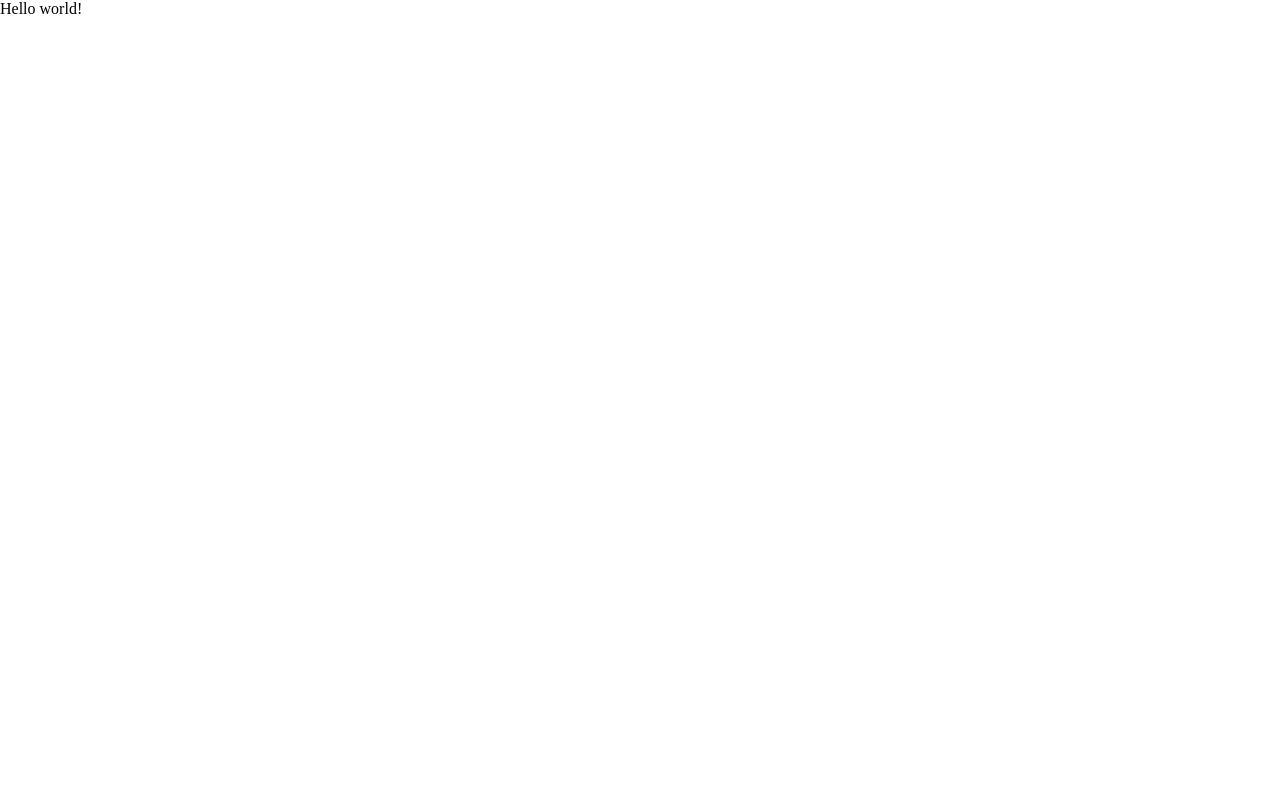
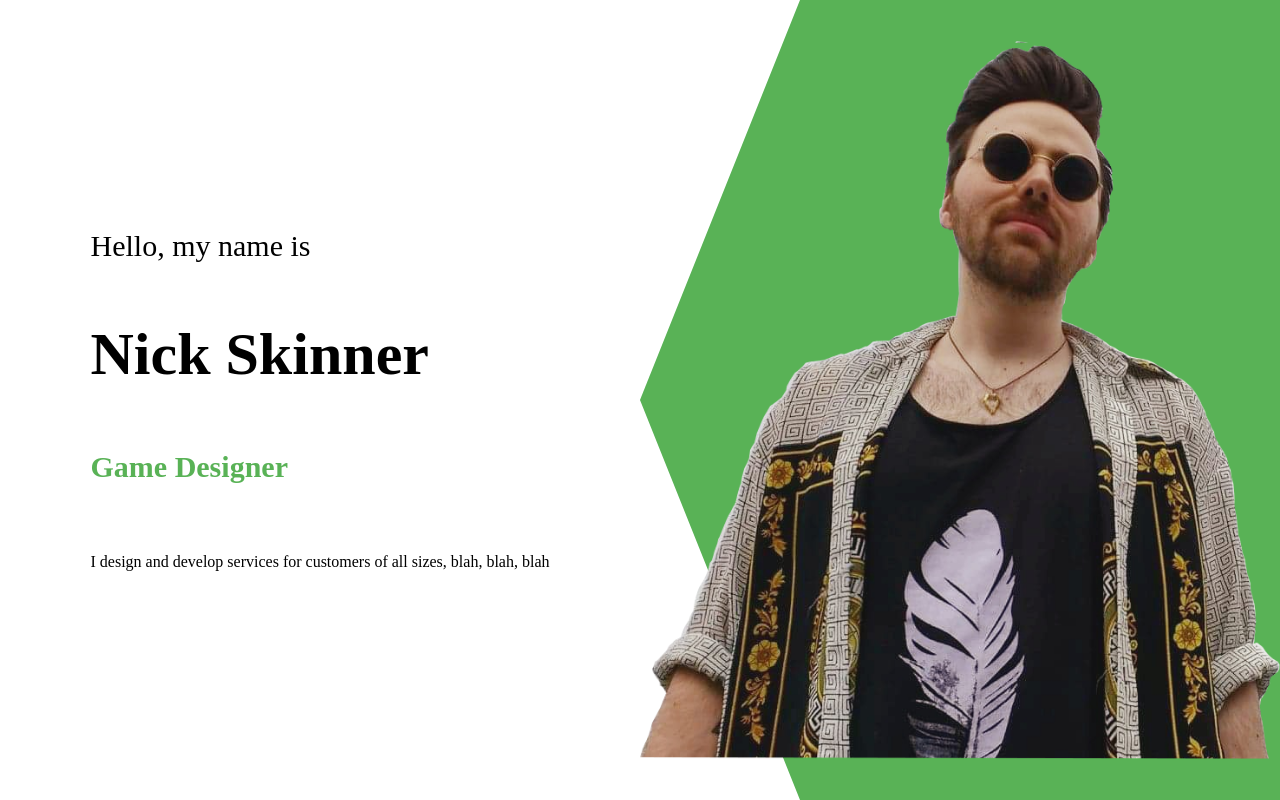
Before and after one commit to IGuessImNick/react-portfolio, a React (Create React App) app: page / in a window 1280 px wide. Built offline with nearby package versions, Linux system fonts and the light colour scheme.

Commit message:
copied over from dummy repo

```diff
--- a/src/App.jsx
+++ b/src/App.jsx
@@ -1,5 +1,7 @@
+import Intro from "./components/intro/Intro";
+
 const App = () => {
-  return <div>Hello world!</div>;
+  return <div><Intro /></div>;
 };
 
 export default App;
--- /dev/null
+++ b/src/components/intro/Intro.jsx
@@ -0,0 +1,33 @@
+import "./intro.css";
+import Me from "../../img/me-cropped-2.png"
+
+const Intro = () => {
+    return (
+        <div className="i">
+            <div className="i-left">
+                <div className="i-left-wrapper">
+                    <h2 className="i-intro">Hello, my name is</h2>
+                    <h1 className="i-name">Nick Skinner</h1>
+                    <div className="i-title">
+                        <div className="i-title-wrapper">
+                            <div className="i-title-item">Full Stack Developer</div>
+                            <div className="i-title-item">UI/UX Designer</div>
+                            <div className="i-title-item">Game Designer</div>
+                            <div className="i-title-item">Musician</div>
+                            <div className="i-title-item">Content Creator</div>
+                        </div>
+                    </div>
+                    <div className="i-desc">
+                        I design and develop services for customers of all sizes, blah, blah, blah
+                    </div>
+                </div>
+            </div>
+            <div className="i-right">
+                <div className="i-bg"></div>
+                <img src={Me} alt="" className="i-img"/>
+            </div>
+        </div>
+    )
+}
+
+export default Intro;
--- /dev/null
+++ b/src/components/intro/intro.css
@@ -0,0 +1,84 @@
+.i {
+    display: flex;
+    height: 100vh;
+}
+
+.i-left {
+    flex: 1;
+    display: flex;
+    align-items: center;
+    justify-content: center;
+}
+
+.i-right {
+    flex: 1;
+    position: relative;
+}
+
+.i-left-wrapper {
+    padding: 50px;
+    height: 50%;
+    display: flex;
+    flex-direction: column;
+    justify-content: space-around;
+}
+
+.i-intro {
+    font-size: 30px;
+    font-weight: 300;
+}
+
+.i-name {
+    font-size: 60px;
+}
+
+.i-title {
+    height: 50px;
+    overflow: hidden;
+}
+
+.i-title-wrapper {
+    height: 100%;
+    animation: move 10s ease-in-out infinite alternate;
+}
+
+@keyframes move {
+    25%{
+        transform: translateY(-50px);
+    }
+    50%{
+        transform: translateY(-100px);
+    }
+    75%{
+        transform: translateY(-150px);
+    }
+    100%{
+        transform: translateY(-200px);
+    }
+}
+
+.i-title-item {
+    height: 50px;
+    font-size: 30px;
+    font-weight: bold;
+    display: flex;
+    color: #59b256;
+    align-items: center;
+}
+
+.i-bg {
+    clip-path: polygon(100% 0%, 100% 49%, 100% 100%, 25% 100%, 0% 50%, 25% 0%);
+    background-color: #59b256;
+    width: 100%;
+    height: 100%;
+    position: absolute;
+    top: 0;
+    right: 0;
+}
+
+.i-img {
+    width: 100%;
+    height: 100%;
+    object-fit: contain;
+    position: absolute;
+}
```
Also changed, not shown: src/img/me-cropped-2.png (added), 1 other file (tests, documents, lock files or other folders).
